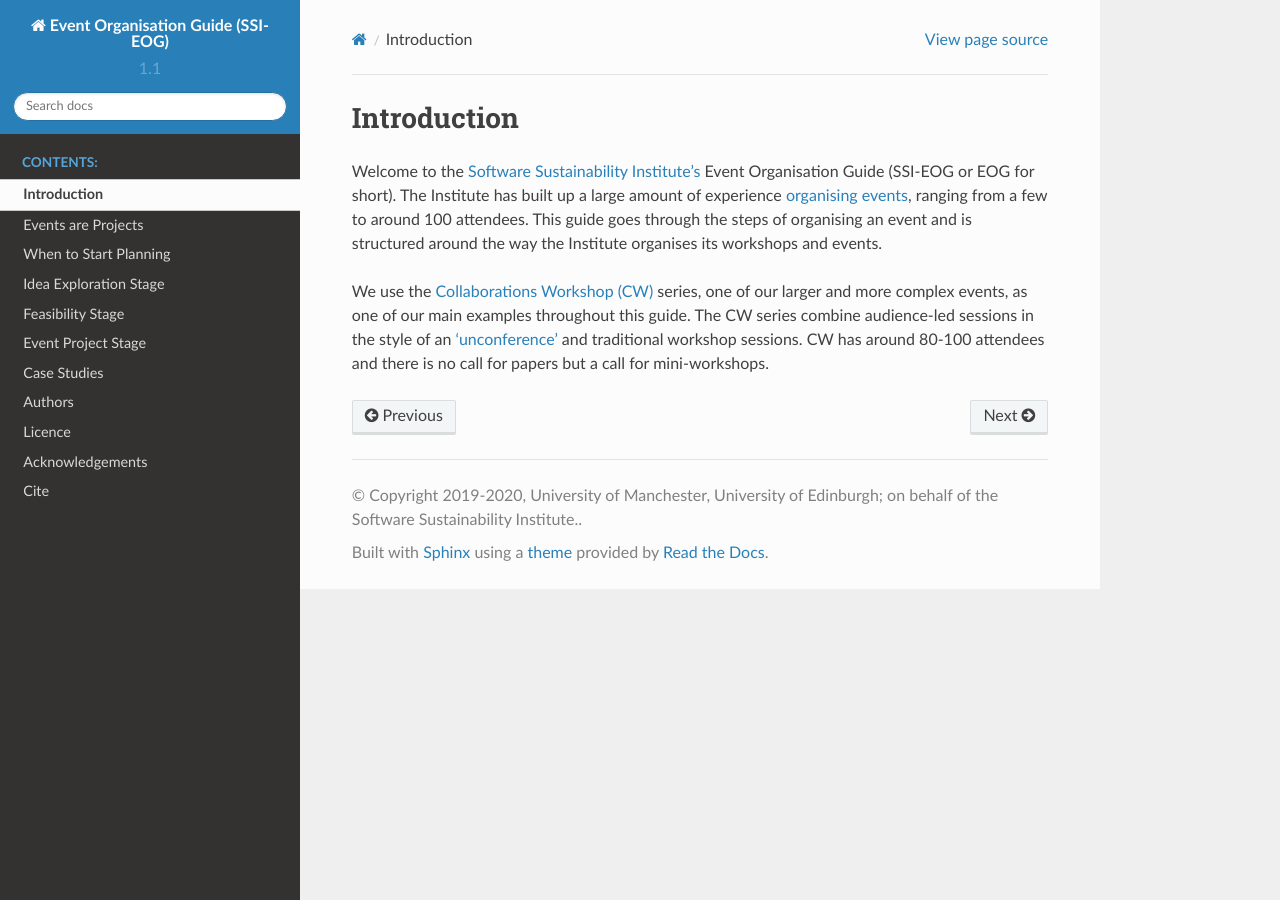
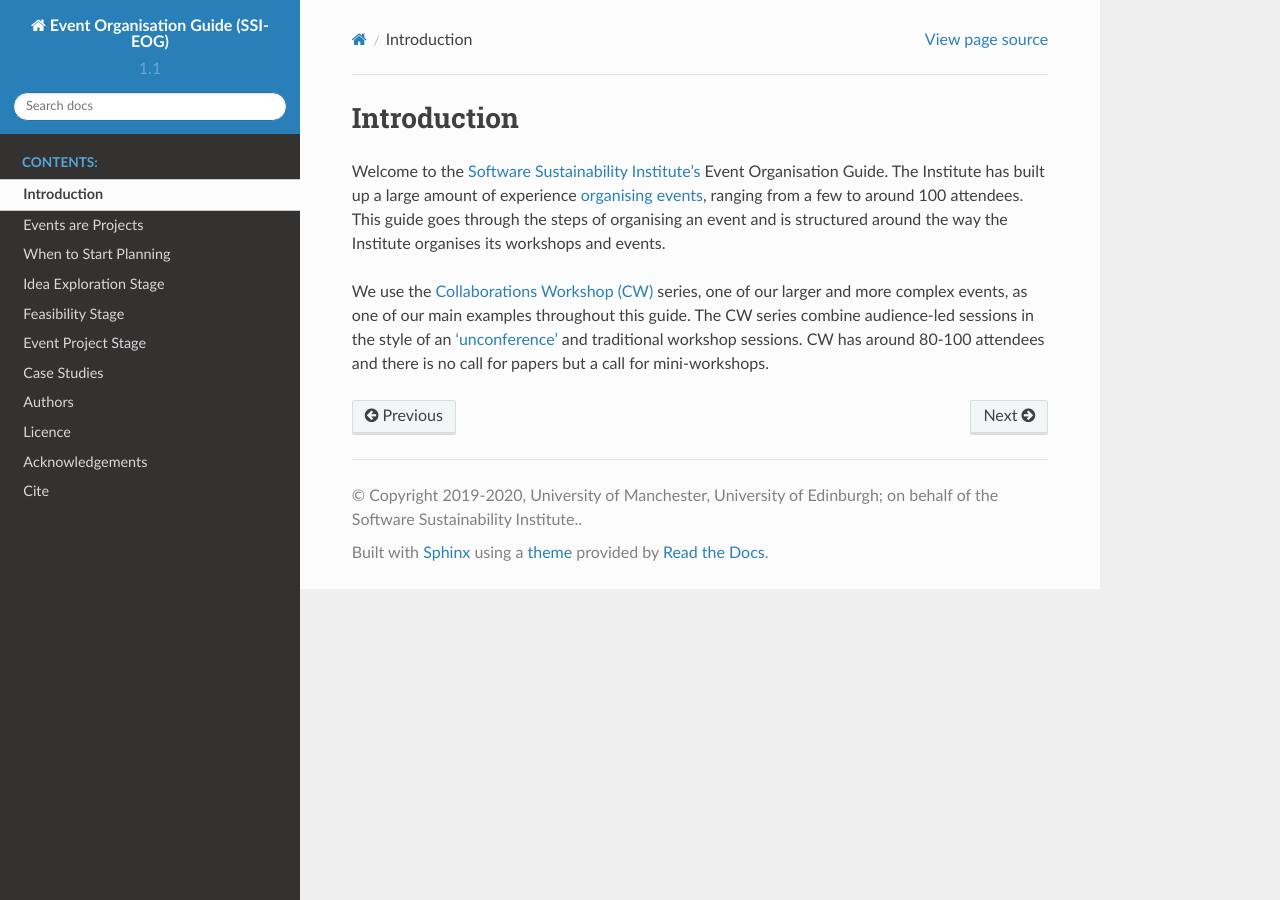
Before and after one commit to softwaresaved/event-organisation-guide, a Sphinx documentation site: the page built from docs/eog/introduction.rst, in a window 1280 px wide. Built offline with Sphinx 7.4.7 and the Read the Docs theme 2.0.0, drawn with Linux system fonts in a browser that asks for light colours.

Commit message:
Update introduction.rst

```diff
--- a/docs/eog/introduction.rst
+++ b/docs/eog/introduction.rst
@@ -3,6 +3,6 @@
 Introduction
 ============
 
-Welcome to the `Software Sustainability Institute's <https://www.software.ac.uk/about>`_  Event Organisation Guide (SSI-EOG or EOG for short). The Institute has built up a large amount of experience `organising events <https://www.software.ac.uk/programmes-and-events/other-workshops>`_,  ranging from a few to around 100 attendees. This guide goes through the steps of organising an event and is structured around the way the Institute organises its workshops and events.
+Welcome to the `Software Sustainability Institute's <https://www.software.ac.uk/about>`_  Event Organisation Guide. The Institute has built up a large amount of experience `organising events <https://www.software.ac.uk/programmes-and-events/other-workshops>`_,  ranging from a few to around 100 attendees. This guide goes through the steps of organising an event and is structured around the way the Institute organises its workshops and events.
 
 We use the `Collaborations Workshop (CW) <https://www.software.ac.uk/programmes-and-events/collaborations-workshops>`_ series, one of our larger and more complex events, as one of our main examples throughout this guide. The CW series combine audience-led sessions in the style of an `‘unconference’ <https://www.software.ac.uk/blog/2016-09-28-running-unconference-top-tips>`_ and traditional workshop sessions. CW has around 80-100 attendees and there is no call for papers but a call for mini-workshops.
```
